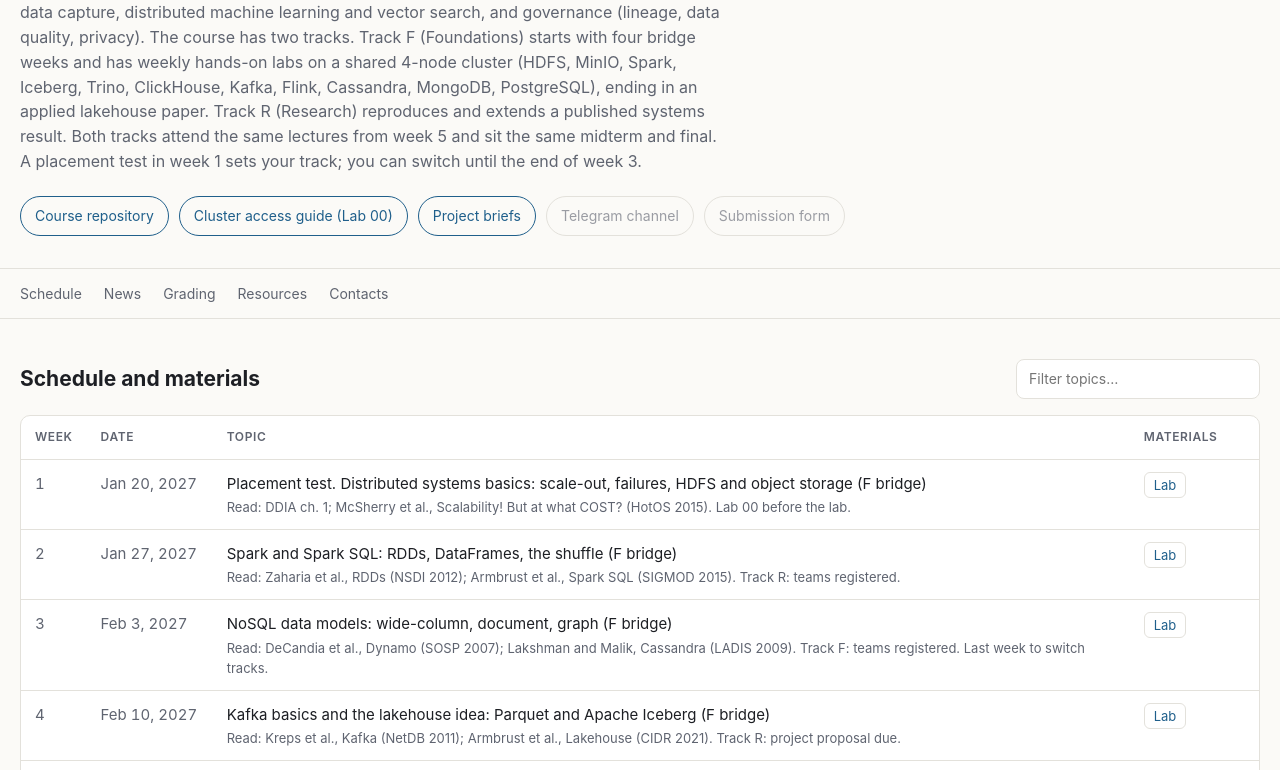
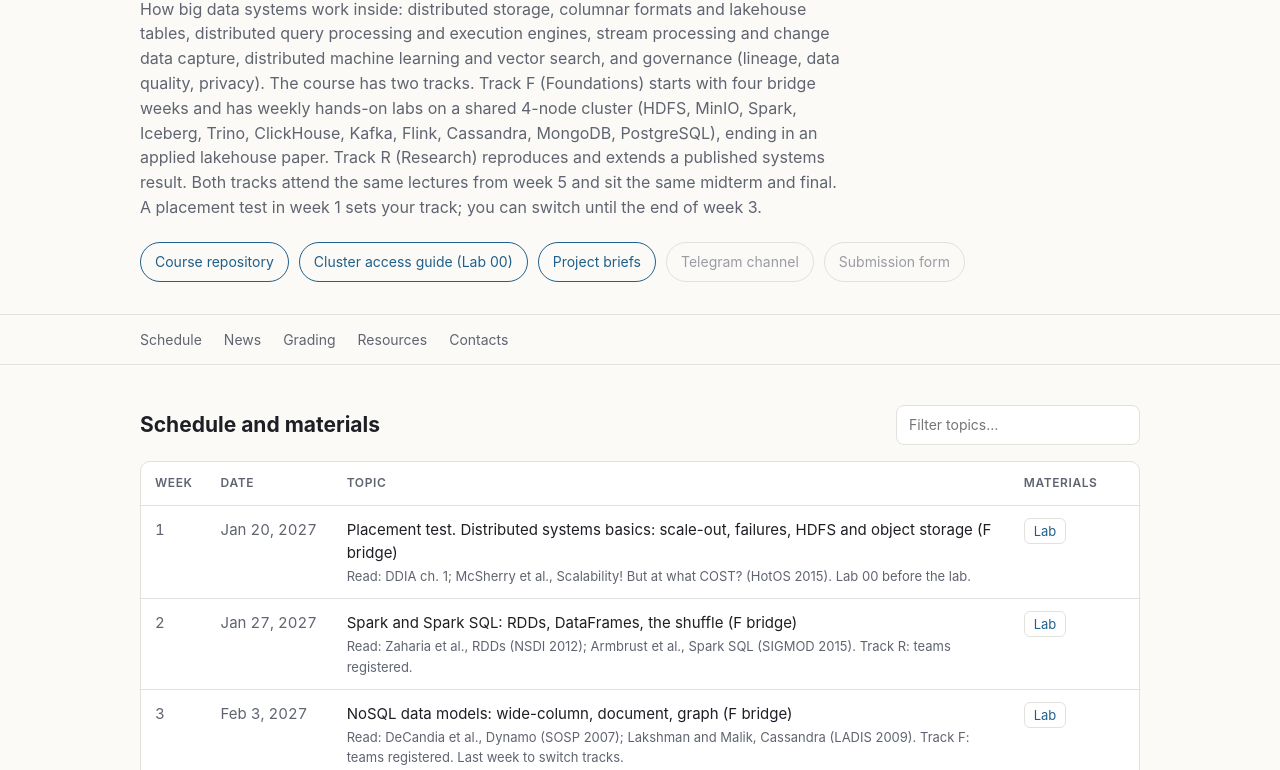
Before and after one commit to firas-jolha/abd, a plain HTML site: page index.html in a window 1280 px wide. Shown: the part 195-965 px from the top of the page. Drawn offline with Linux system fonts and the light colour scheme.

Commit message:
update style

```diff
--- a/assets/style.css
+++ b/assets/style.css
@@ -26,12 +26,12 @@
 html { scroll-behavior: smooth; scroll-padding-top: 64px; }
 body { margin: 0; background: var(--bg); color: var(--ink); line-height: 1.55; font-size: 16px; }
 a { color: var(--accent); }
-.wrap { margin: 0 auto; padding: 0 20px; }
+.wrap { max-width: 1040px; margin: 0 auto; padding: 0 20px; }
 
 .hero { padding: 56px 0 32px; border-bottom: 1px solid var(--line); }
 .eyebrow { margin: 0 0 8px; color: var(--muted); font-size: 14px; letter-spacing: .02em; }
 .hero h1 { margin: 0 0 14px; font-size: clamp(28px, 4vw, 40px); line-height: 1.15; font-family: Georgia, "Times New Roman", serif; font-weight: 600; }
-.summary { max-width: 70ch; margin: 0 0 22px; color: var(--muted); }
+.summary { max-width: 70ch;justify-content: center; margin: 0 0 22px; color: var(--muted); }
 .quicklinks { display: flex; flex-wrap: wrap; gap: 10px; }
 .btn { display: inline-block; padding: 8px 14px; border: 1px solid var(--accent); border-radius: 999px; text-decoration: none; font-size: 14px; }
 .btn:hover { background: var(--accent-soft); }
```
